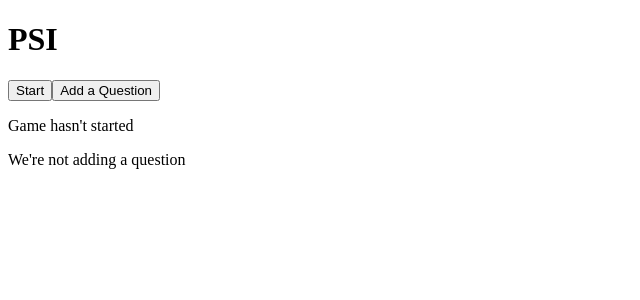
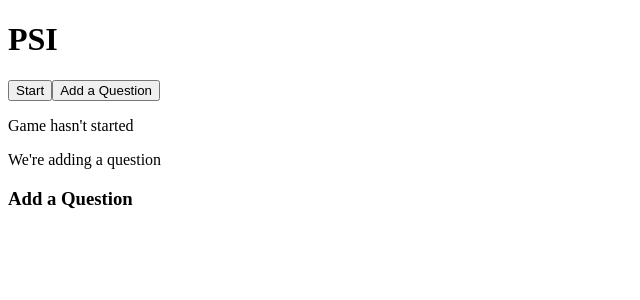
Before and after one commit to ShujaatAzim/WoWTrivia-Frontend, a React (Create React App) app: page / in a window 1280 px wide. Both pictures are taken after a click on the button "Add a Question". Shown: the top 300 px of the page, without its empty margins (0-640 px from the left). Built offline with nearby package versions, Linux system fonts and the light colour scheme.

Commit message:
Set up all components for Redux, still have a lot of conditional rendering but will break up longer components into smaller ones. Alreayd did so with scores and scores container.

```diff
--- a/src/App.js
+++ b/src/App.js
@@ -1,5 +1,7 @@
 import React from 'react';
 import { connect } from 'react-redux'
+import AddQuestionForm from './Components/AddQuestionForm'
+import ScoresContainer from './ContainerComponents/ScoresContainer'
 import './Styles/App.css'
 
 const App = state => {
@@ -8,15 +10,28 @@ const App = state => {
     state.dispatch({type: "START_GAME", payload: !state.startGame})
   }
 
+  const addQuestion = () => {
+    state.dispatch({type: "ADDING_QUESTION", payload: !state.addingQuestion})
+  }
+
   return (
     <div>
       <h1>PSI</h1>
       <button onClick={gameStart}>{state.startGame ? "End" : "Start"}</button>
-      <button onClick={null}>Add a Question</button>
+      {state.startGame ? null : <button onClick={addQuestion}>Add a Question</button>}
       <div>
         <p>{state.startGame ? "Game has started" : "Game hasn't started"}</p>
         <p>{state.addingQuestion ? "We're adding a question" : "We're not adding a question"}</p>
       </div>
+      {state.addingQuestion ?
+        <div>
+          <AddQuestionForm />
+        </div>
+      : state.startGame ?
+        <div>
+          <ScoresContainer />
+        </div>
+      : null }
     </div>
   );
 }
@@ -24,8 +39,7 @@ const App = state => {
 const mapStateToProps = state => {
   return {
     startGame: state.startGame,
-    addingQuestion: state.addingQuestion,
-    endGame: state.endGame
+    addingQuestion: state.addingQuestion
   }
 }
 
--- /dev/null
+++ b/src/Components/Score.js
@@ -0,0 +1,9 @@
+import React from 'react'
+
+const Score = props => {
+  return (
+    <div>Score: 1</div>
+  )
+}
+
+export default Score
--- a/src/ContainerComponents/ScoresContainer.js
+++ b/src/ContainerComponents/ScoresContainer.js
@@ -1,13 +1,11 @@
 import React from 'react'
+import Score from '../Components/Score'
 
 const ScoresContainer = props => {
 
   return(
     <div>
-      Scores:
-      <div>
-        {props.lastFiveScores.map(score => <p>{score}</p>)}
-      </div>
+      <Score />
     </div>
   )
 }
```
Also changed, not shown: src/ContainerComponents/QuestionContainer.js (added, +12 -0 lines), src/ContainerComponents/QuestionsContainer.js (deleted, +0 -25 lines).
